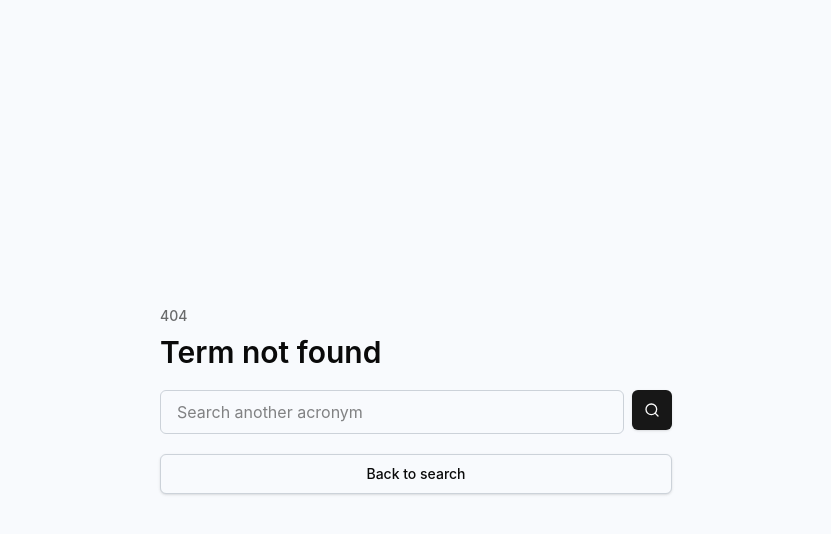
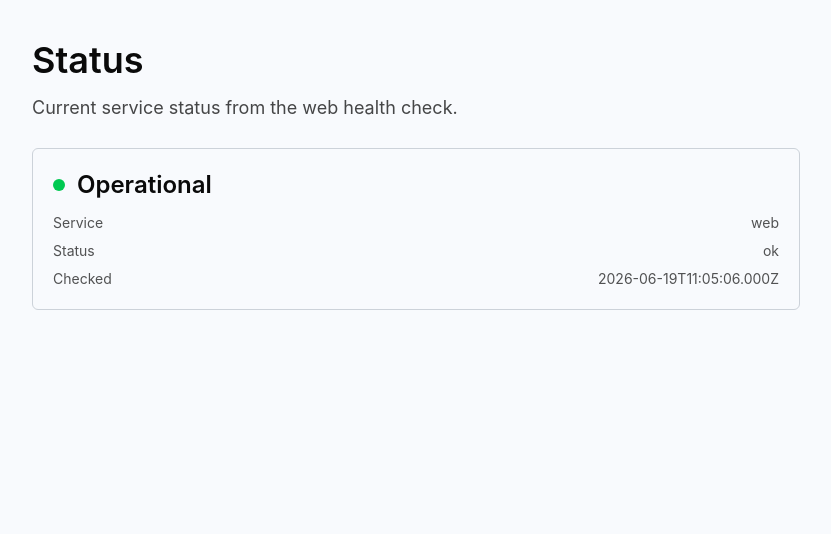
Before and after one commit to gongahkia/strok, a Next.js app in the folder apps/web/: page /status in a window 1280 px wide. Before the commit this address had no page. Shown: the top 534 px of the page, without its empty margins (224-1055 px from the left). Built offline with nearby package versions, Linux system fonts and the light colour scheme.

Commit message:
feat(web): add status page

```diff
--- /dev/null
+++ b/apps/web/src/app/healthz/route.ts
@@ -0,0 +1,7 @@
+import { NextResponse } from "next/server";
+
+import { getHealthSnapshot } from "@/lib/health";
+
+export function GET() {
+  return NextResponse.json(getHealthSnapshot());
+}
--- /dev/null
+++ b/apps/web/src/app/status/page.tsx
@@ -0,0 +1,38 @@
+import { getHealthSnapshot } from "@/lib/health";
+
+export default function StatusPage() {
+  const health = getHealthSnapshot();
+
+  return (
+    <main className="min-h-svh bg-background px-6 py-10 text-foreground">
+      <section className="mx-auto grid max-w-3xl gap-6">
+        <header className="grid gap-3">
+          <h1 className="text-4xl font-semibold">Status</h1>
+          <p className="text-lg leading-8 text-foreground/75">
+            Current service status from the web health check.
+          </p>
+        </header>
+        <div className="grid gap-3 rounded-md border border-input p-5">
+          <div className="flex items-center gap-3">
+            <span className="size-3 rounded-full bg-green-500" />
+            <p className="text-2xl font-semibold">Operational</p>
+          </div>
+          <dl className="grid gap-2 text-sm text-foreground/70">
+            <div className="flex justify-between gap-4">
+              <dt>Service</dt>
+              <dd>{health.service}</dd>
+            </div>
+            <div className="flex justify-between gap-4">
+              <dt>Status</dt>
+              <dd>{health.status}</dd>
+            </div>
+            <div className="flex justify-between gap-4">
+              <dt>Checked</dt>
+              <dd>{health.checked_at}</dd>
+            </div>
+          </dl>
+        </div>
+      </section>
+    </main>
+  );
+}
--- /dev/null
+++ b/apps/web/src/lib/health.ts
@@ -0,0 +1,13 @@
+export interface HealthSnapshot {
+  checked_at: string;
+  service: "web";
+  status: "ok";
+}
+
+export function getHealthSnapshot(): HealthSnapshot {
+  return {
+    checked_at: new Date().toISOString(),
+    service: "web",
+    status: "ok"
+  };
+}
```
Also changed, not shown: 1 other file (tests, documents, lock files or other folders).
